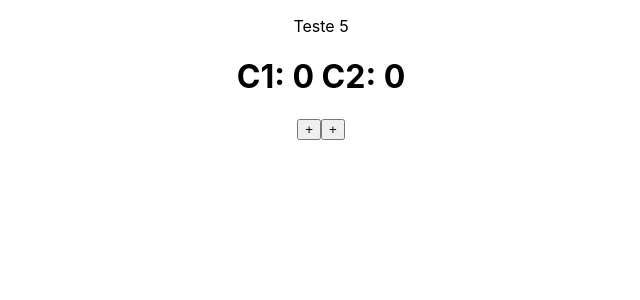
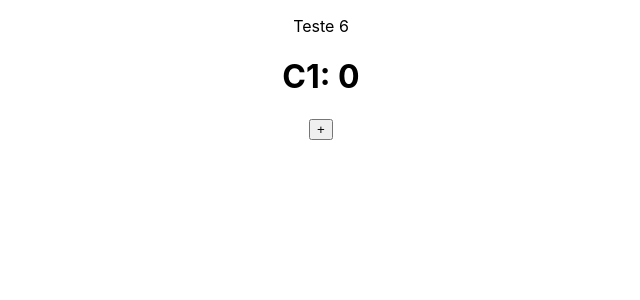
Before and after one commit to guimoreirap/project-3-hooksReact, a React (Create React App) app: page / in a window 1280 px wide. Shown: the top 300 px of the page, without its empty margins (319-959 px from the left). Built offline with nearby package versions, Linux system fonts and the light colour scheme.

Commit message:
useCallback

```diff
--- a/src/App.js
+++ b/src/App.js
@@ -1,46 +1,28 @@
+import P from 'prop-types';
 import './App.css';
-import { useState, useEffect } from 'react';
+import React, { useState, useEffect, useCallback } from 'react';
 
-const eventFn = () => {
-  console.log('H1 was clicked');
+const Button = React.memo(function Button({ incrementButton }) {
+  console.log('Filho renderizou');
+  return <button onClick={() => incrementButton(17)}>+</button>;
+});
+
+Button.propTypes = {
+  incrementButton: P.func,
 };
 
 function App() {
   const [counter, setCounter] = useState(0);
-  const [counter2, setCounter2] = useState(0);
-
-  /*  //Igual ao componentDidUpdate - executa sempre ao atualizar
-  useEffect(() => {
-    console.log('componentDidUpdate');
-  });
-
-  //Igual ao componentDidMount - executa 1x
-  useEffect(() => {
-    console.log('componentDidMount');
-  }, []); */
-
-  //Com dependencia - executa toda vez que a dependencia mudar
-  useEffect(() => {
-    console.log('C1:', counter, 'C2:', counter2);
-  }, [counter, counter2]);
-
-  useEffect(() => {
-    document.querySelector('h1')?.addEventListener('click', eventFn);
-
-    //componentWillUnmount - limpeza
-    return () => {
-      document.querySelector('h1')?.removeEventListener('click', eventFn);
-    };
+  const incrementCounter = useCallback((num) => {
+    setCounter((c) => c + num);
   }, []);
 
+  console.log('pai renderizou');
   return (
     <div className="App">
-      <p>Teste 5</p>
-      <h1>
-        C1: {counter} C2: {counter2}
-      </h1>
-      <button onClick={() => setCounter(counter + 1)}>+</button>
-      <button onClick={() => setCounter2(counter2 + 1)}>+</button>
+      <p>Teste 6 </p>
+      <h1>C1: {counter}</h1>
+      <Button incrementButton={incrementCounter} />
     </div>
   );
 }
```
